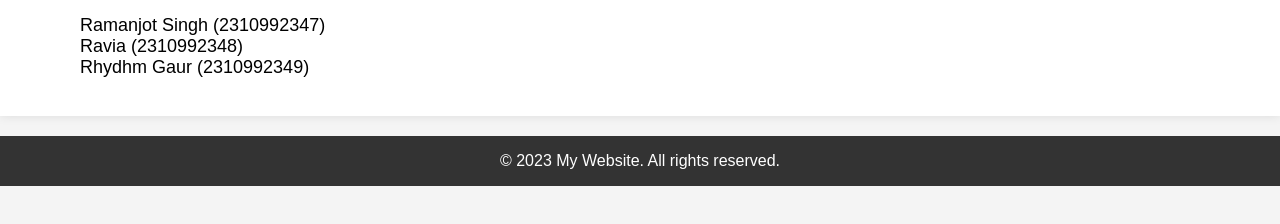
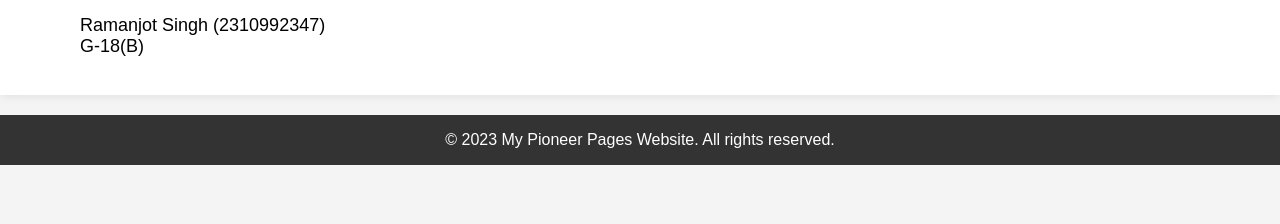
Before and after one commit to Raman-112/feee, a plain HTML site: page about.html in a window 1280 px wide. Shown: the part 158-382 px from the top of the page. Drawn offline with Linux system fonts and the light colour scheme.

Commit message:
Update about.html

```diff
--- a/about.html
+++ b/about.html
@@ -28,8 +28,8 @@
       <div id="participants">
     <dl id="font9">
         <dd>Ramanjot Singh (2310992347)</dd>
-        <dd>Ravia (2310992348)</li>
-        <dd>Rhydhm Gaur (2310992349)</dd>
+      <dd>G-18(B)</dd>
+
     </dl>
       </div>
     </div>
@@ -37,7 +37,7 @@
 
   <footer>
     <div class="container">
-      <p>&copy; 2023 My Website. All rights reserved.</p>
+      <p>&copy; 2023 My Pioneer Pages Website. All rights reserved.</p>
     </div>
   </footer>
 </body>
```
